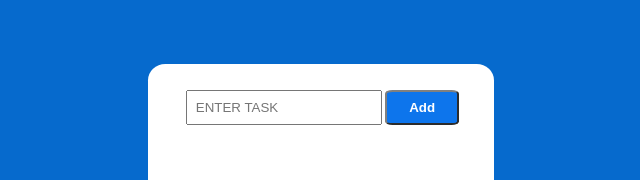
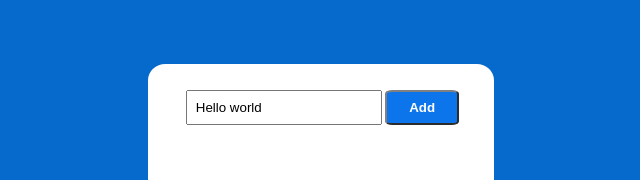
Before and after one commit to alinauman02/to-do-list-app, a React (Create React App) app in the folder frontend/: page / in a window 1280 px wide. Shown: the top 180 px of the page, without its empty margins (319-959 px from the left). Built offline with nearby package versions, Linux system fonts and the light colour scheme.

Commit message:
updated as per instructions

```diff
--- a/frontend/src/App.css
+++ b/frontend/src/App.css
@@ -3,46 +3,56 @@
   padding: 0;
   box-sizing: border-box;
 }
+
 body {
   background-color: #066acd;
 }
+
 .App {
   display: flex;
   align-items: center;
   justify-content: center;
   margin: 5%;
 }
+
 .card {
   padding: 2% 3%;
   width: 30%;
   background-color: white;
   border-radius: 5%;
 }
+
 input:hover {
   border-color: #24a0ed;
 }
+
 input {
   width: 100%;
   padding: 3%;
   margin: 1%;
 }
-ul {
+
+.ul-todos {
   margin-top: 20%;
   list-style-type: none;
 }
+
 .button {
   border-radius: 10%;
   color: white;
 }
+
 .add-button {
   padding: 3% 8%;
   background-color: #0d75ec;
   border-color: gray;
   font-weight: bold;
 }
+
 .add-button:hover {
   background-color: #24a0ed;
 }
+
 .list-item {
   padding: 2% 3%;
   margin: 2%;
@@ -50,6 +60,7 @@ ul {
   border: 1px solid #939697;
   background-color: #c5e1e6;
 }
+
 .list-item-p {
   width: 200%;
 }
@@ -59,13 +70,16 @@ ul {
   align-items: center;
   justify-content: center;
 }
+
 .inline-block {
   display: inline-block;
 }
+
 .del-icon {
   width: 70%;
   height: 70%;
 }
+
 .delete-button {
   padding: 2%;
   background-color: #0a2ea4;
--- a/frontend/src/App.tsx
+++ b/frontend/src/App.tsx
@@ -11,8 +11,11 @@ function App() {
     { description: "Hello Pakistan", id: "24454", isDone: false },
     { description: "Hello GB", id: "24433", isDone: false },
   ]);
-
-  let value: string = "";
+  const [newTodo, setNewTodo] = useState<Todo>({
+    description: "Hello world",
+    id: "244454",
+    isDone: false,
+  });
   const onChange = (event: React.ChangeEvent<HTMLInputElement>) => {
     console.log(event.target.value);
   };
@@ -23,8 +26,8 @@ function App() {
         <div className="flex-container">
           <Input
             onChange={onChange}
-            value={value}
-            placeholder="ENTER TASK"
+            value={newTodo.description}
+            placeholder="E.g Learn React"
             type="text"
             name="todo"
           />
--- a/frontend/src/components/Input.tsx
+++ b/frontend/src/components/Input.tsx
@@ -1,5 +1,5 @@
-import React, { ChangeEvent } from "react";
-import { useState } from "react";
+import React, { useState, ChangeEvent } from "react";
+
 interface InputProps {
   name: string;
   value: string;
--- a/frontend/src/components/TodoList.tsx
+++ b/frontend/src/components/TodoList.tsx
@@ -6,7 +6,7 @@ import TodoListItem from "./TodoListItem";
 export default function TodoList(props: any) {
   return (
     <div>
-      <ul>
+      <ul className="ul-todos">
         {props.todos.map((todo: Todo) => (
           <TodoListItem key={todo.id} todo={todo} />
         ))}
```
